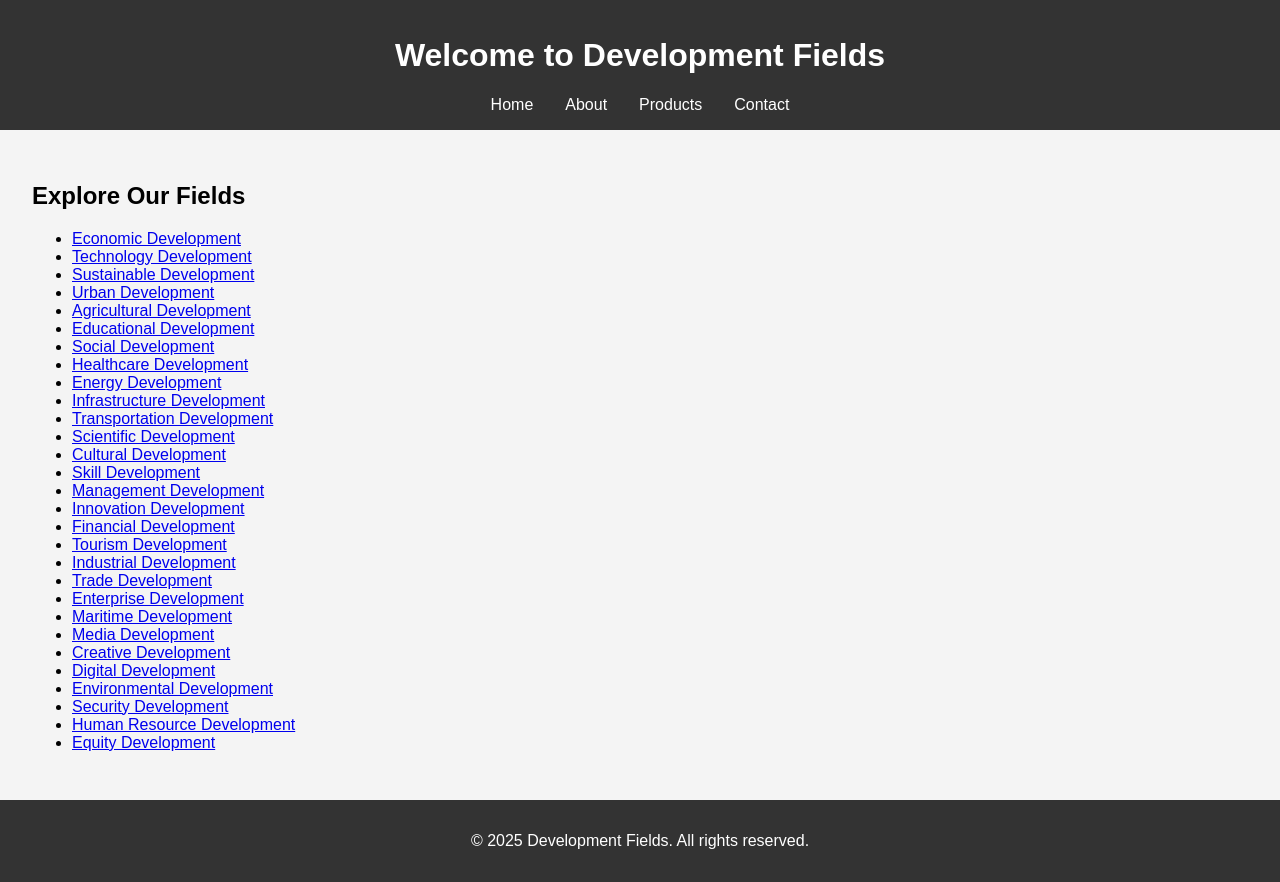
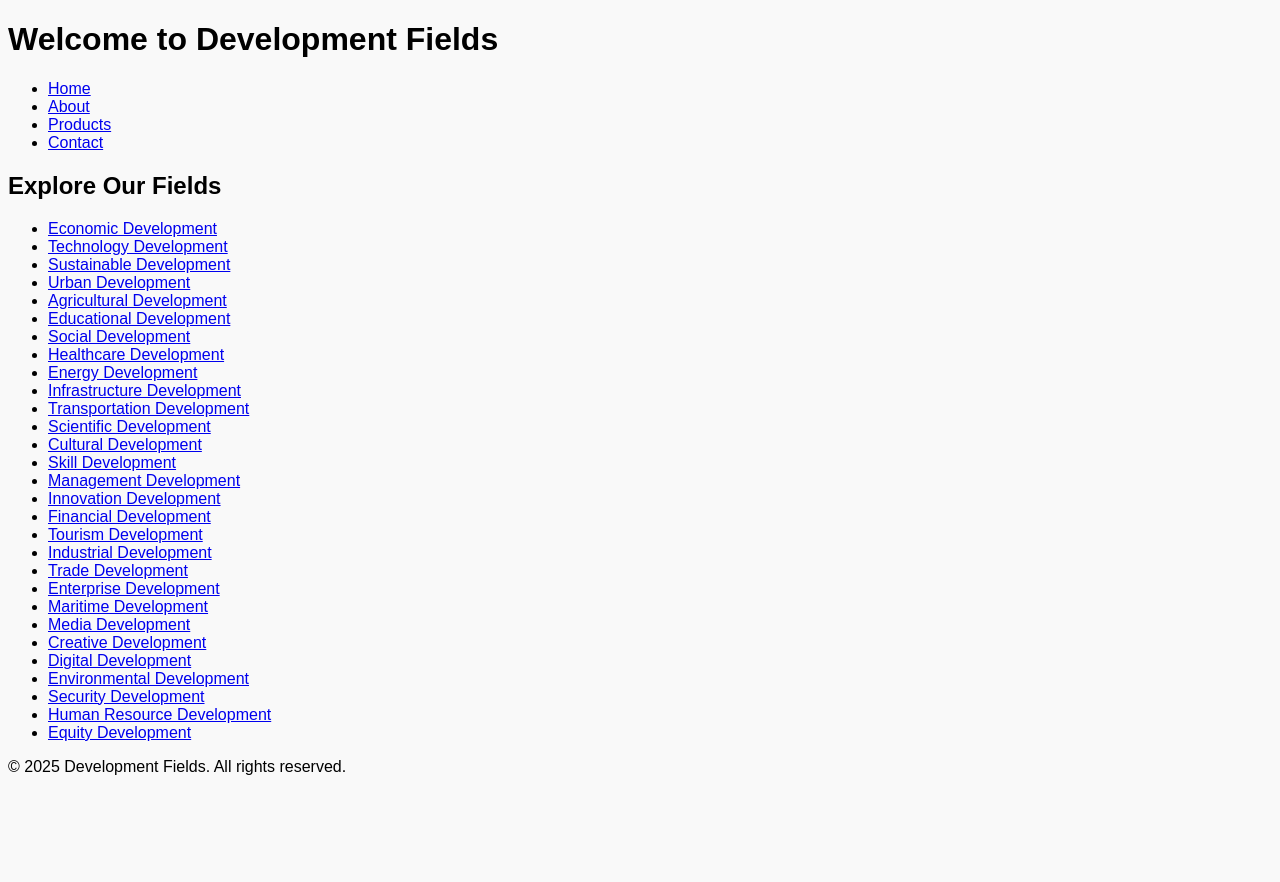
Before and after one commit to tc23/HRNext-Consulting, a plain HTML site: page index.html in a window 1280 px wide. After the commit the page ends 800 px from the top, so only its background shows below. Drawn offline with Linux system fonts and the light colour scheme.

Commit message:
Add files via upload

```diff
--- /dev/null
+++ b/script.js
@@ -0,0 +1,2 @@
+// Example JavaScript file
+console.log('Website upgraded successfully!');
--- a/styles.css
+++ b/styles.css
@@ -1,36 +1,2 @@
-
-body {
-    font-family: Arial, sans-serif;
-    margin: 0;
-    padding: 0;
-    background-color: #f4f4f4;
-}
-header {
-    background-color: #333;
-    color: white;
-    padding: 1rem;
-    text-align: center;
-}
-nav ul {
-    list-style: none;
-    padding: 0;
-    margin: 0;
-    display: flex;
-    justify-content: center;
-}
-nav li {
-    margin: 0 1rem;
-}
-nav a {
-    color: white;
-    text-decoration: none;
-}
-main {
-    padding: 2rem;
-}
-footer {
-    text-align: center;
-    background-color: #333;
-    color: white;
-    padding: 1rem 0;
-}
+/* Additional styles */
+body { font-family: Arial, sans-serif; background-color: #f9f9f9; }
```
Also changed, not shown: contact.html (added, +10 -0 lines), faq.html (added, +10 -0 lines), services.html (added, +10 -0 lines).
